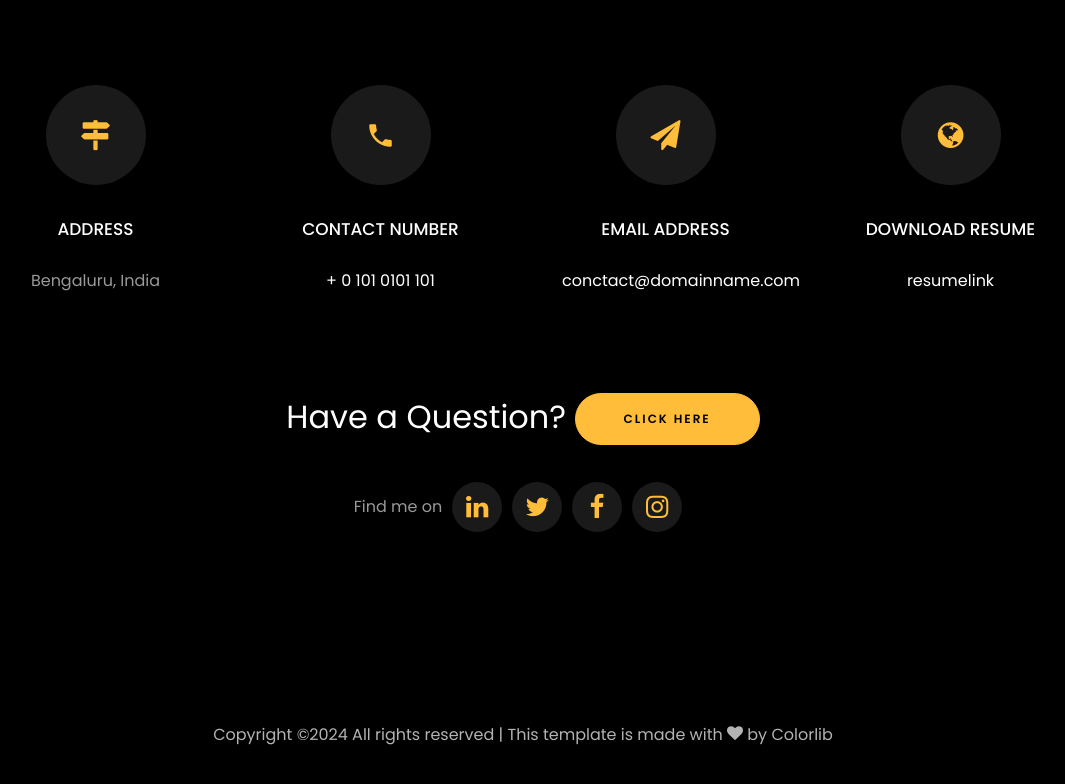
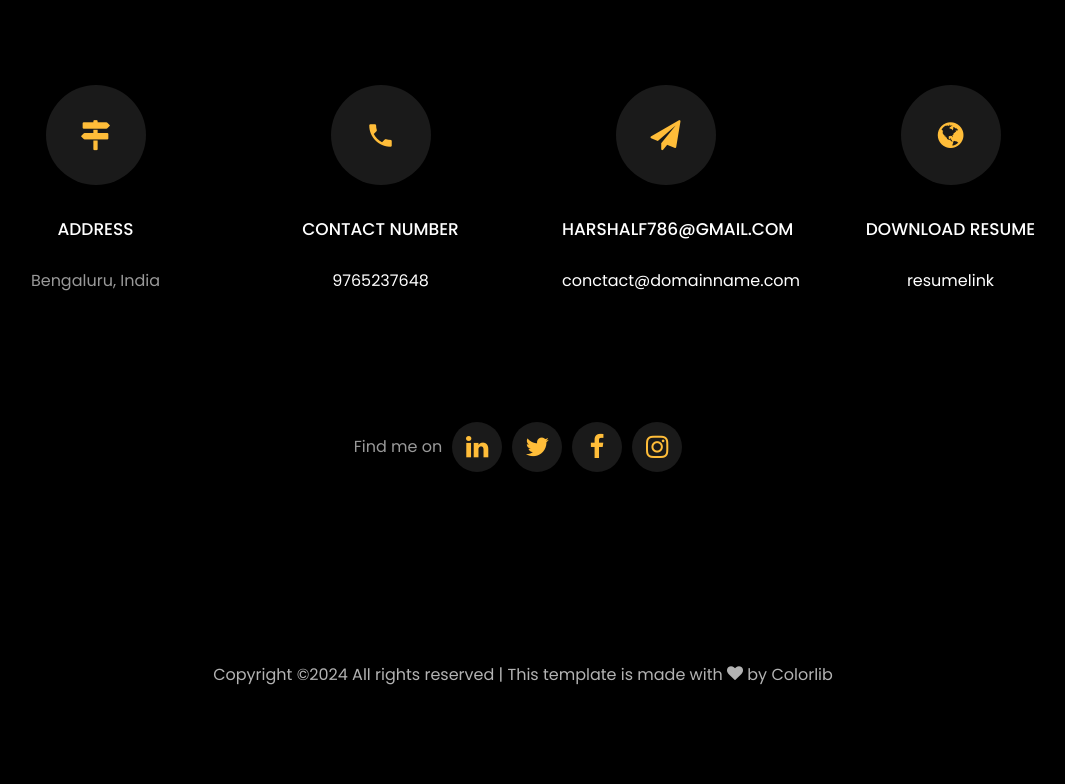
Before and after one commit to harshal3/harshalfulzele.github.io, a plain HTML site: page index.html in a window 1280 px wide. Shown: the part 5451-6235 px from the top of the page, without its empty margins (117-1182 px from the left). Drawn offline with Linux system fonts and the light colour scheme; files whose address does not match are found by name.

Commit message:
Update index.html

```diff
--- a/index.html
+++ b/index.html
@@ -557,7 +557,7 @@
           			<span class="icon-phone2"></span>
           		</div>
           		<h3 class="mb-4">Contact Number</h3>
-	            <p><a href="tel://0101010101">+ 0 101 0101 101</a></p>
+	            <p><a href="tel:9765237648">9765237648</a></p>
 	          </div>
           </div>
           <div class="col-md-6 col-lg-3 d-flex ftco-animate">
@@ -565,7 +565,7 @@
           		<div class="icon d-flex align-items-center justify-content-center">
           			<span class="icon-paper-plane"></span>
           		</div>
-          		<h3 class="mb-4">Email Address</h3>
+          		<h3 class="mb-4">harshalf786@gmail.com</h3>
 	            <p><a href="mailto:info@yoursite.com">conctact@domainname.com</a></p>
 	          </div>
           </div>
@@ -583,9 +583,9 @@
 			<br>
 			<br>
 			<div class="row justify-content-center">
-				<div class="col-md-7 ftco-animate text-center">
+<!-- 				<div class="col-md-7 ftco-animate text-center">
 					<h2>Have a<span> Question?  </span> <a href="https://forms.gle/uLaTShUKXraAvHJ77" class="btn btn-primary py-3 px-5">Click Here</a> </h2>
-				</div>
+				</div> -->
 			</div>
 				<br>
 					<ul class="ftco-footer-social list-unstyled d-flex justify-content-center align-items-center mb-0">
```
